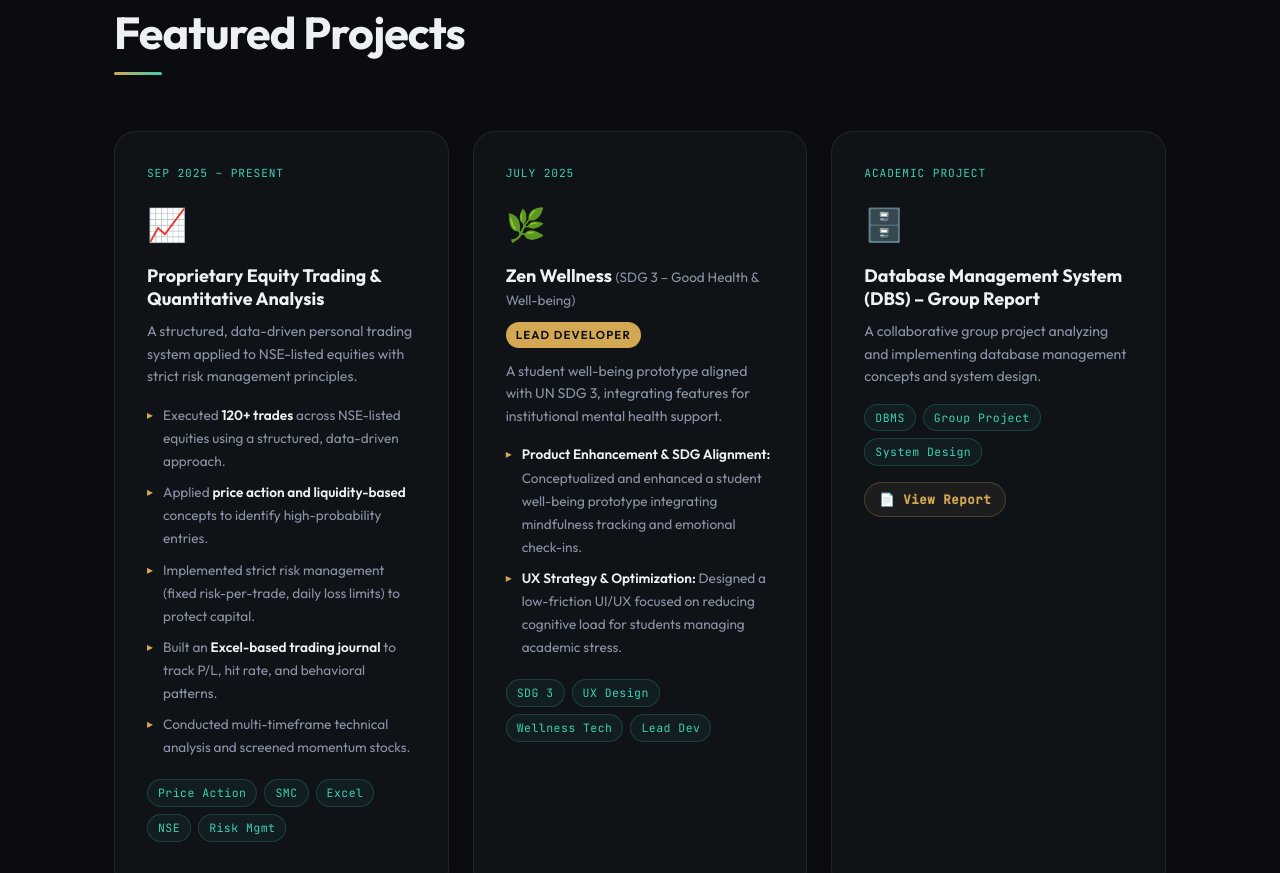
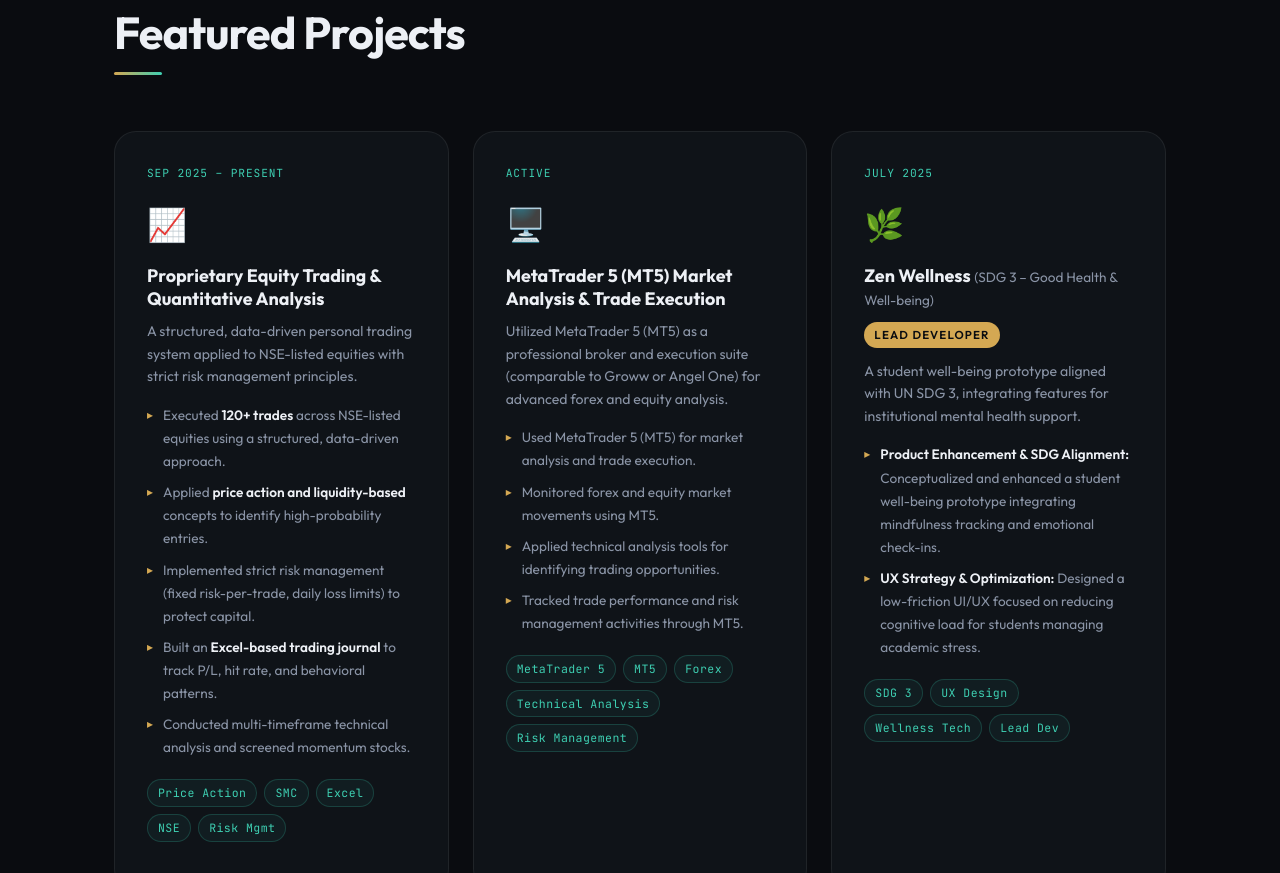
Before and after one commit to S-HARINASH/harinash-portfolio, a plain HTML site: page index.html in a window 1280 px wide. Shown: the part 3160-4033 px from the top of the page. Drawn offline with Linux system fonts and the light colour scheme.

Commit message:
Update index.html

```diff
--- a/index.html
+++ b/index.html
@@ -221,6 +221,27 @@
             <span class="tag">Risk Mgmt</span>
           </div>
         </div>
+        <div class="project-card reveal-up" id="project-metatrader">
+          <div class="project-badge">Active</div>
+          <div class="project-icon">🖥️</div>
+          <h3 class="project-title">MetaTrader 5 (MT5) Market Analysis &amp; Trade Execution</h3>
+          <p class="project-desc">
+            Utilized MetaTrader 5 (MT5) as a professional broker and execution suite (comparable to Groww or Angel One) for advanced forex and equity analysis.
+          </p>
+          <ul class="project-bullets">
+            <li>Used MetaTrader 5 (MT5) for market analysis and trade execution.</li>
+            <li>Monitored forex and equity market movements using MT5.</li>
+            <li>Applied technical analysis tools for identifying trading opportunities.</li>
+            <li>Tracked trade performance and risk management activities through MT5.</li>
+          </ul>
+          <div class="project-tags">
+            <span class="tag">MetaTrader 5</span>
+            <span class="tag">MT5</span>
+            <span class="tag">Forex</span>
+            <span class="tag">Technical Analysis</span>
+            <span class="tag">Risk Management</span>
+          </div>
+        </div>
         <div class="project-card reveal-up" id="project-wellness">
           <div class="project-badge">July 2025</div>
           <div class="project-icon">🌿</div>
@@ -368,7 +389,11 @@
             </div>
             <div class="skill-pill">
               <span class="pill-name">TradingView</span>
-              <span class="pill-level">Familiar</span>
+              <span class="pill-level">Expert</span>
+            </div>
+            <div class="skill-pill">
+              <span class="pill-name">MetaTrader 5 (MT5)</span>
+              <span class="pill-level">Expert</span>
             </div>
           </div>
         </div>
```
